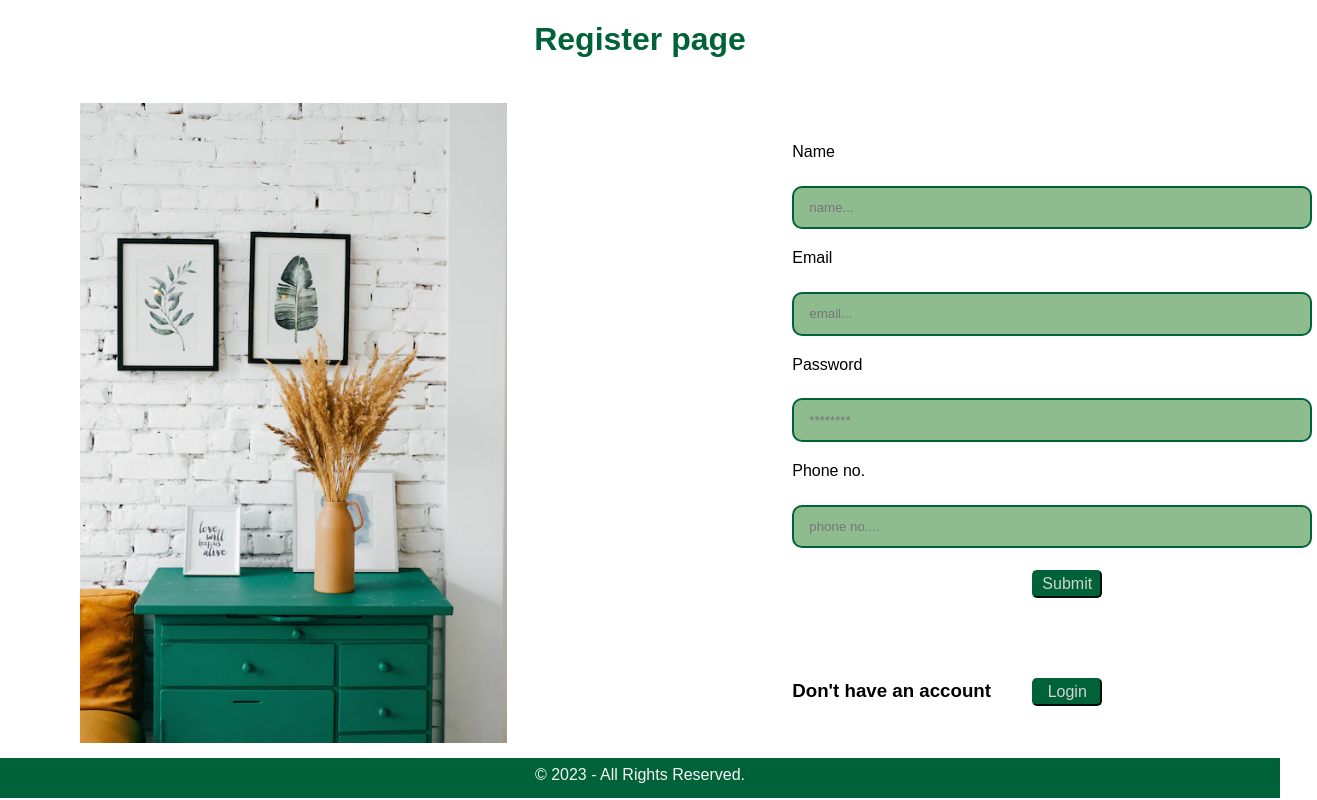
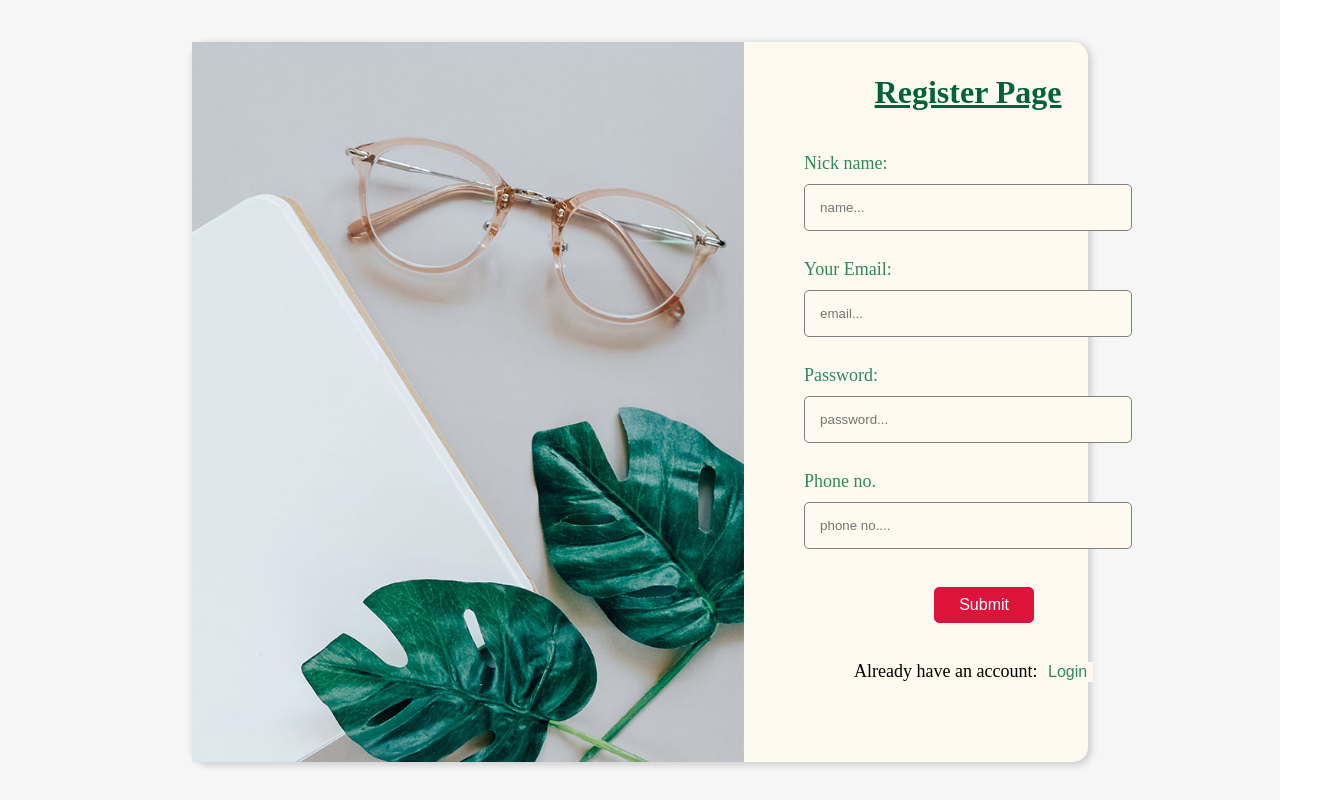
Before and after one commit to Aravindaka14/Memories, a React (Create React App) app in the folder client/: page /register in a window 1280 px wide. Shown: the whole page, 1317 px wide, since content can reach past the window. Built offline with nearby package versions, Linux system fonts and the light colour scheme.

Commit message:
UX design updated

```diff
--- a/client/src/components/homePage/home.css
+++ b/client/src/components/homePage/home.css
@@ -18,13 +18,14 @@ header {
     height: 48px;
     font-size: 36px;
     padding: 14px 2px 5px 100px;
+    color: crimson;
 }
 
 header span {
     position: absolute;
     font: normal normal normal 30px/38px "Rubik", sans-serif;
     letter-spacing: 0px;
-    color: #006238;
+    color: crimson;
     display: inline;
     margin: 15px 0 0 0;
     font-weight: 600;
--- a/client/src/components/loginPage/login.css
+++ b/client/src/components/loginPage/login.css
@@ -1,80 +1,90 @@
-#login-h1 {
-    text-align: center;
-    color: #006238;
-    font-family: "Rubik", sans-serif;
+#pageContainer {
+    width: 100vw;
+    height: 100vh;
+    background-color: #f6f6f6;
 }
 
-#div-container {
+#innerContainer {
     display: flex;
-    font-family: "Rubik", sans-serif;
+    width: 70vw;
+    height: 80vh;
+    box-shadow: 2px 2px 6px 2px lightgrey;
+    border-radius: 15px;
+    background-color: floralwhite;
+    margin: 8vh 15vw;
 }
 
-#left-div {
-    display: inline;
-    float: left;
+#innerContainer img {
+    width: 35vw;
+    height: 80vh;
+    border-radius: 15px 0 0 15px;
 }
 
-#left-div img {
-    height: 80vh;
-    margin: 5px 5px 5px 80px;
+#login-title {
+    color: #006238;
+    font-size: xx-large;
+    text-align: center;
+    text-decoration-line: underline;
 }
 
-#right-div {
-    display: inline;
-    float: right;
+.login-right-div {
+    width: 35vw;
+    height: 80vh;
 }
 
-#right-div #log-form {
-    margin: 85px 5px 5px 280px;
-    display: grid;
-    top: 229px;
-    left: 560px;
-    width: 570px;
-    height: 300px;
-    border-radius: 15px;
-    background-color: white;
+#login-form {
+    display: flex;
+    flex-direction: column;
 }
 
-#log-form input {
-    border-radius: 10px;
-    border: 2px solid #006238;
-    padding: 0 0 0 15px;
-    background-color: darkseagreen;
+#login-form label {
+    padding: 10px;
+    margin-left: 50px;
+    font-size: large;
+    color: seagreen;
 }
 
-#log-form input:focus {
-    box-shadow: 0 0 10px 0 #006238;
-    outline: none;
-    border: none;
+#login-form input {
+    padding: 15px;
+    margin: 0 60px 20px 60px;
+    border-radius: 5px;
+    border: 1px solid grey;
+    background-color: floralwhite;
 }
 
-#right-div #log-form label {
-    font-weight: 500;
-    margin-top: 20px;
+.login-form-btn {
+    padding: 8px;
+    margin: 20px 190px;
+    width: 100px;
+    border-radius: 5px;
+    font-size: medium;
+    background-color: crimson;
+    border: 1px solid crimson;
+    color: white;
+    justify-content: center;
+}
+
+.login-form-btn:hover {
+    cursor: pointer;
+    background-color: #006238;
+    border: 1px solid #006238;
+    font-weight: bold;
 }
 
 #navigate-section {
-    margin: 5px 5px 5px 280px;
+    padding: 50px 0 0 110px;
+    font-size: 18px;
 }
 
 .form-btn {
-    margin: 36px 0 0 36px;
-    height: 28px;
-    width: 70px;
-    border-radius: 5px;
+    color: seagreen;
+    border: none;
+    background-color: floralwhite;
     font-size: medium;
-    color: lightgray;
-    background-color: #006238;
-    border-color: #006238;
-    font-family: "Rubik", sans-serif;
-    padding: 0;
 }
 
-#login-footer {
-    font-family: "Rubik", sans-serif;
-    text-align: center;
-    color: #F6F6F6;
-    background-color: #006238;
-    height: 4vh;
-    padding-top: 8px;
+.form-btn:hover {
+    cursor: pointer;
+    color: #006238;
+    text-decoration-line: underline;
 }
--- a/client/src/components/loginPage/login.js
+++ b/client/src/components/loginPage/login.js
@@ -2,7 +2,7 @@ import React from "react";
 import { useState } from "react";
 import axios from "axios";
 import { useNavigate } from "react-router-dom";
-import "./login.css";
+import './login.css'
 
 const Login = () => {
     const navigate = useNavigate();
@@ -25,38 +25,30 @@ const Login = () => {
             console.log(err)
         })
     }
-    const naviSignUp = () => {
+    const handleRegister = () => {
         navigate("/register")
     }
     return (
-        <div>
-            <h1 id="login-h1">
-                Login page
-            </h1>
+        <div id="pageContainer">
             <br></br>
-            <div id="div-container">
-                <div id="left-div">
-                    <img src="photo3.webp" alt="login" />
-                </div>
-                <div id="right-div">
-                    <form id="log-form" onSubmit={sendLoginInput}>
-                        <label >Email</label>
+            <div id="innerContainer">
+                <img src="bg-01.jpg" alt='coverPhoto' />
+                <div className="login-right-div">
+                    <h3 id='login-title'>Login Page</h3>
+                    <form id="login-form" onSubmit={sendLoginInput}>
+                        <label >Your Email:</label>
                         <input type="email" placeholder="email..." onChange={(e) => { setLoginState({ ...loginState, email: e.target.value }) }} required={true}></input>
-                        <label>Password</label>
+                        <label>Password:</label>
                         <input type="password" placeholder="password..." onChange={(e) => { setLoginState({ ...loginState, password: e.target.value }) }} required={true}></input>
-                        <button className="form-btn2" type="submit">Submit</button>
+                        <button className="login-form-btn" type="submit">Submit</button>
                     </form>
                     <div id="navigate-section">
-                        <h3>Don't have an account <button className="form-btn" onClick={() => { naviSignUp() }}>Register</button></h3>
-
+                        <p>Don't have an account: <button className="form-btn" onClick={() => { handleRegister() }}>Register</button></p>
                     </div>
                 </div>
             </div>
-            <footer id="login-footer">
-                &copy; 2023 - All Rights Reserved.
-            </footer>
         </div>
     )
-}
+};
 
 export default Login;
--- a/client/src/components/postWidgetPage/postWidget.css
+++ b/client/src/components/postWidgetPage/postWidget.css
@@ -8,19 +8,26 @@
     display: grid;
     top: 229px;
     left: 860px;
-    width: 570px;
-    height: 350px;
-    border-radius: 15px;
-    margin: 5% 0 0 30%;
+    width: 480px;
+    height: 550px;
+    border-radius: 16px;
+    margin: 50px 0 0 33%;
     background-color: white;
     font-family: "Rubik", sans-serif;
-    box-shadow: 2px 2px 6px 2px lightgrey;
+    box-shadow: 0px 2px 6px 2px lightgrey;
+}
+
+#post-form-title {
+    text-align: center;
+    color: #006238;
+    font-size: x-large;
+    border-bottom: 1px solid #006238;
 }
 
 .post-form-input {
     height: 35px;
     width: 220px;
-    margin: 22px 0 0 100px;
+    margin: 22px 0 0 70px;
     padding-right: 100px;
     border-radius: 5px;
     font-size: medium;
@@ -32,24 +39,27 @@
 
 #filebase64 {
     color: #006238;
-    margin: 22px 0 0 100px;
+    margin: 22px 0 0 150px;
+    font-size: large;
 }
 
-.form-btn2 {
-    margin: 22px 0 0 240px;
+.post-form-btn {
+    margin: 22px 0 0 200px;
     height: 28px;
     width: 70px;
+    border: 1px solid #006238;
     border-radius: 5px;
     font-size: medium;
     color: lightgray;
     background-color: #006238;
-    border-color: #006238;
     font-family: "Rubik", sans-serif;
 }
 
-.form-btn:hover,
-.form-btn2:hover {
+
+.post-form-btn:hover {
     color: white;
+    background-color: crimson;
+    border-color: crimson;
     font-weight: bold;
     cursor: pointer;
 }
@@ -61,6 +71,6 @@
     height: 4vh;
     position: relative;
     width: 100%;
-    top: 210px;
+    top: 30px;
     padding-top: 8px;
 }
--- a/client/src/components/postWidgetPage/postWidget.js
+++ b/client/src/components/postWidgetPage/postWidget.js
@@ -35,13 +35,14 @@ const PostWidget = () => {
                 <button className="camera" onClick={() => naviForm("home")}><i className="fa fa-home"></i></button>
             </header>
             <form id="post-form" onSubmit={handleData} >
+                <h3 id="post-form-title">Share your post here...</h3>
                 <div id="filebase64">
-                    <FileBase64 type="file" onDone={(base64) => { setPost({ ...post, image: base64 }) }} required={true}></FileBase64>
+                    <FileBase64 type="file" onDone={(base64) => { setPost({ ...post, image: base64 }) }} required={true} ></FileBase64>
                 </div>
                 <input className="post-form-input" type="text" placeholder="Author..." onChange={(e) => { setPost({ ...post, name: e.target.value }) }} required={true} />
                 <input className="post-form-input" type="text" placeholder="Location..." onChange={(e) => { setPost({ ...post, location: e.target.value }) }} required={true} />
                 <input className="post-form-input" type="text" placeholder="Description..." onChange={(e) => { setPost({ ...post, description: e.target.value }) }} required={true} />
-                <button className="form-btn2" type="submit">Post</button>
+                <button className="post-form-btn" type="submit">Post</button>
             </form>
             <footer id="form-footer">
                 &copy; 2023 - All Rights Reserved.
--- a/client/src/components/registerPage/register.css
+++ b/client/src/components/registerPage/register.css
@@ -1,46 +1,90 @@
-#register-h1 {
-    text-align: center;
-    color: #006238;
-    font-family: "Rubik", sans-serif;
+#pageContainer {
+    width: 100vw;
+    height: 100vh;
+    background-color: #f6f6f6;
 }
 
-#reg-form {
-    font-family: "Rubik", sans-serif;
-    margin: 25px 5px 5px 280px;
-    display: grid;
-    top: 229px;
-    left: 560px;
-    width: 520px;
-    height: 500px;
+#innerContainerReg {
+    display: flex;
+    width: 70vw;
+    height: 90vh;
+    box-shadow: 2px 2px 6px 2px lightgrey;
     border-radius: 15px;
-    /* margin: 5% 0 0 30%; */
-    background-color: white;
+    background-color: floralwhite;
+    margin: 3vh 15vw;
 }
 
-#reg-form label {
-    font-weight: 500;
-    margin-top: 20px;
+#innerContainer img {
+    width: 35vw;
+    height: 90vh;
+    border-radius: 15px 0 0 15px;
 }
 
-#reg-form input {
-    border-radius: 10px;
-    border: 2px solid #006238;
-    padding: 0 0 0 15px;
-    background-color: darkseagreen;
+#register-title {
+    color: #006238;
+    font-size: xx-large;
+    text-align: center;
+    text-decoration-line: underline;
 }
 
-#reg-form input:focus {
-    box-shadow: 0 0 10px 0 #006238;
-    border: none;
-    outline: none;
+.register-right-div {
+    width: 35vw;
+    height: 80vh;
 }
 
-#register-footer {
-    font-family: "Rubik", sans-serif;
-    text-align: center;
-    color: #F6F6F6;
+#register-form {
+    display: flex;
+    flex-direction: column;
+}
+
+#register-form label {
+    padding: 10px;
+    margin-left: 50px;
+    font-size: large;
+    color: seagreen;
+}
+
+#register-form input {
+    padding: 15px;
+    margin: 0 60px 18px 60px;
+    border-radius: 5px;
+    border: 1px solid grey;
+    background-color: floralwhite;
+}
+
+.register-form-btn {
+    padding: 8px;
+    margin: 15px 190px;
+    width: 100px;
+    border-radius: 5px;
+    font-size: medium;
+    background-color: crimson;
+    border: 1px solid crimson;
+    color: white;
+    justify-content: center;
+}
+
+.register-form-btn:hover {
+    cursor: pointer;
     background-color: #006238;
-    height: 4vh;
-    margin-top: 6px;
-    padding-top: 8px;
+    border: 1px solid #006238;
+    font-weight: bold;
 }
+
+#navigate-section-reg {
+    padding: 0 0 0 110px;
+    font-size: 18px;
+}
+
+.form-btn {
+    color: seagreen;
+    border: none;
+    background-color: floralwhite;
+    font-size: medium;
+}
+
+.form-btn:hover {
+    cursor: pointer;
+    color: #006238;
+    text-decoration-line: underline;
+}
--- a/client/src/components/registerPage/register.js
+++ b/client/src/components/registerPage/register.js
@@ -2,64 +2,52 @@ import React from "react";
 import { useState } from "react";
 import axios from "axios";
 import { useNavigate } from "react-router-dom";
-import "./register.css";
+import './register.css'
 
 const Register = () => {
     const navigate = useNavigate();
-    const [signUpState, setSignUpState] = useState({})
+    let [registerState, setRegisterState] = useState({})
 
-    const sendSignUpInput = async (e) => {
+    const sendRegisterInput = async (e) => {
         e.preventDefault()
-        // console.log(signUpState)
         axios({
             url: "http://localhost:3005/register",
             method: "POST",
-            headers: {
-                // header content comes here
-            },
-            data: signUpState
+            data: registerState
         }).then((res) => {
-            // console.log(res)
-            navigate("/")
+            navigate('/')
         }).catch((err) => {
             console.log(err)
         })
     }
-    const naviLogin = () => {
+    const handleLogin = () => {
         navigate("/")
     }
     return (
-        <div>
-            <h1 id="register-h1">
-                Register page
-            </h1>
+        <div id="pageContainer">
             <br></br>
-            <div id="div-container">
-                <div id="left-div">
-                    <img src="photo3.webp" alt="register" />
-                </div>
-                <div id="right-div">
-                    <form id="reg-form" onSubmit={sendSignUpInput}>
-                        <label>Name</label>
-                        <input type="text" placeholder="name..." onChange={(e) => { setSignUpState({ ...signUpState, name: e.target.value }) }} required={true}></input>
-                        <label>Email</label>
-                        <input type="email" placeholder="email..." onChange={(e) => { setSignUpState({ ...signUpState, email: e.target.value }) }} required={true}></input>
-                        <label>Password</label>
-                        <input type="password" placeholder="********" onChange={(e) => { setSignUpState({ ...signUpState, password: e.target.value }) }} required={true}></input>
+            <div id="innerContainerReg">
+                <img src="bg-01.jpg" alt='coverPhoto' />
+                <div className="register-right-div">
+                    <h3 id='register-title'>Register Page</h3>
+                    <form id="register-form" onSubmit={sendRegisterInput}>
+                        <label>Nick name:</label>
+                        <input type="text" placeholder="name..." onChange={(e) => { setRegisterState({ ...registerState, name: e.target.value }) }} required={true}></input>
+                        <label >Your Email:</label>
+                        <input type="email" placeholder="email..." onChange={(e) => { setRegisterState({ ...registerState, email: e.target.value }) }} required={true}></input>
+                        <label>Password:</label>
+                        <input type="password" placeholder="password..." onChange={(e) => { setRegisterState({ ...registerState, password: e.target.value }) }} required={true}></input>
                         <label>Phone no.</label>
-                        <input type="number" placeholder="phone no...." onChange={(e) => { setSignUpState({ ...signUpState, phone: e.target.value }) }}></input>
-                        <button className="form-btn2" type="submit">Submit</button>
+                        <input type="number" placeholder="phone no...." onChange={(e) => { setRegisterState({ ...registerState, phone: e.target.value }) }}></input>
+                        <button className="login-form-btn" type="submit">Submit</button>
                     </form>
-                    <div id="navigate-section">
-                        <h3>Don't have an account <button className="form-btn" onClick={() => { naviLogin() }}>Login</button></h3>
+                    <div id="navigate-section-reg">
+                        <p>Already have an account: <button className="form-btn" onClick={() => { handleLogin() }}>Login</button></p>
                     </div>
                 </div>
             </div>
-            <footer id="register-footer">
-                &copy; 2023 - All Rights Reserved.
-            </footer>
         </div>
     )
-}
+};
 
 export default Register;
```
Also changed, not shown: client/public/bg-01.jpg (added).
